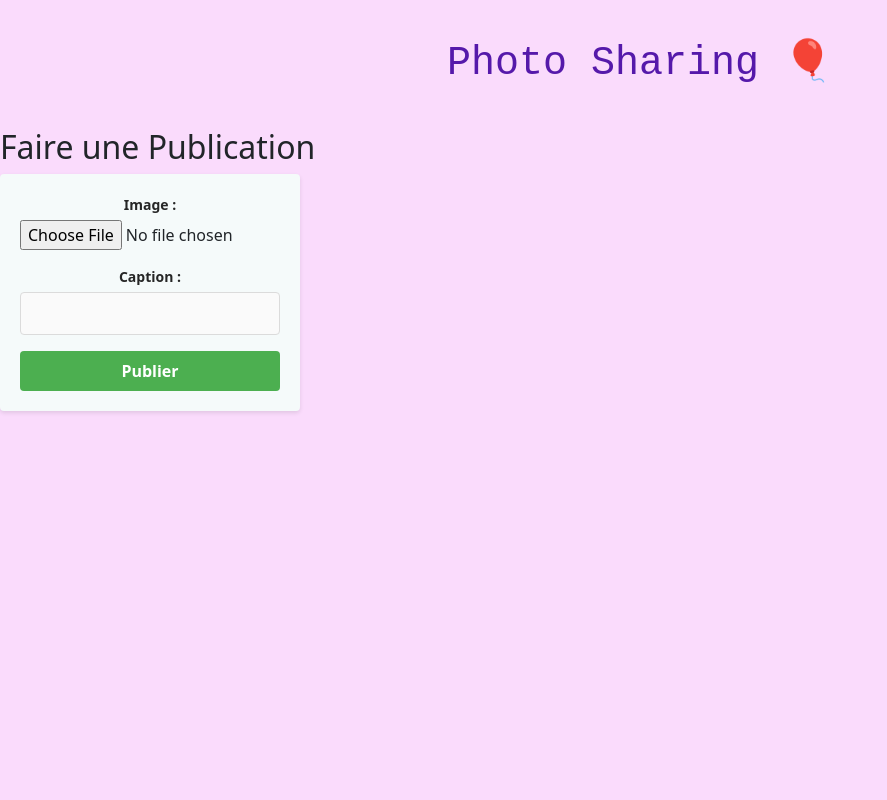
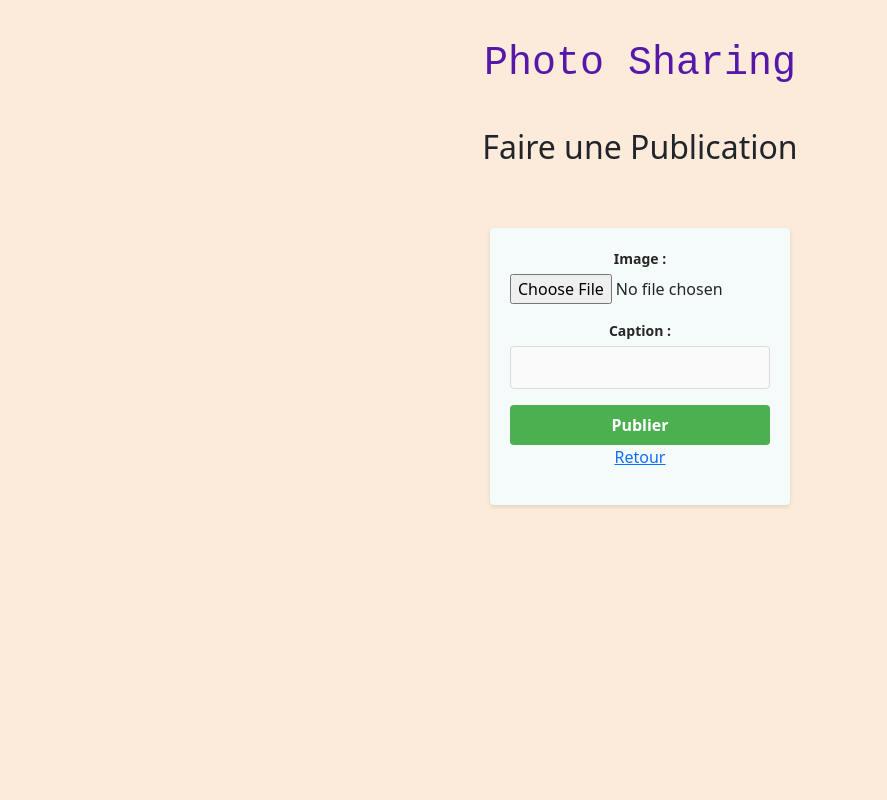
Before and after one commit to djokodev/photo_sharing, a Django app: page /photo/upload/ in a window 1280 px wide. Shown: the whole page, without its empty margins (0-887 px from the left). Run offline with Django 4.2, Linux system fonts and the light colour scheme; the visitor is signed in with stand-in values (Sample User, id 1).

Commit message:
finalisation du style sur toute les pages

```diff
--- a/blog/templates/blog/photo_upload.html
+++ b/blog/templates/blog/photo_upload.html
@@ -2,10 +2,18 @@
 
 {% block content %}
 
-    <h2>Faire une Publication</h2>
-    <form method="post" enctype="multipart/form-data">
+
+    <h2 class="publication-title">Faire une Publication</h2>
+
+<div class="publicationformulaire">
+    <form class="publication" method="post" enctype="multipart/form-data">
+        {% csrf_token %}
         {{ form.as_p }}
-        {% csrf_token %}
+
         <button type="submit" >Publier</button>
+        <p><a href="{% url 'home' %}">Retour</a></p>
     </form>
+</div>
+
+
 {% endblock content %}
--- a/static/app.css
+++ b/static/app.css
@@ -1,3 +1,15 @@
+
+.publicationformulaire {
+  display: flex;
+  justify-content: center;
+  align-items: center;
+  height: 50vh;
+}
+
+.publication-title {
+  text-align: center;
+}
+
 
 .photo {
     display: flex;
@@ -40,9 +52,8 @@
   }
 
 .body {
-    background: #fadbfc;
+    background: #fceadb;
 }
-
 
 
 
--- a/templates/base.html
+++ b/templates/base.html
@@ -2,13 +2,13 @@
 <html>
     <head>
         <title>Photo Sharing</title>
-        <link rel="stylesheet" href="{% static 'app.css' %}">
+        <link rel="stylesheet" type="text/css" href="{% static 'app.css' %}">
         <link rel="stylesheet" href="https://cdnjs.cloudflare.com/ajax/libs/font-awesome/5.15.4/css/all.min.css">
         <link href="https://cdn.jsdelivr.net/npm/bootstrap@5.3.1/dist/css/bootstrap.min.css" rel="stylesheet" integrity="sha384-4bw+/aepP/YC94hEpVNVgiZdgIC5+VKNBQNGCHeKRQN+PtmoHDEXuppvnDJzQIu9" crossorigin="anonymous">
     </head>
     <body class="body">
 
-        <h1 class="title">Photo Sharing 🎈</h1>
+        <h1 class="title">Photo Sharing </h1>
 
 
         {% block content %}{% endblock %}
```
Also changed, not shown: authentication/templates/authentication/upload_profile_photo.html (+10 -3 lines), authentication/models.py (line endings or trailing spaces), media/c2.jpg (added), media/dev_think.png (added), media/homme_nature.png (added).
